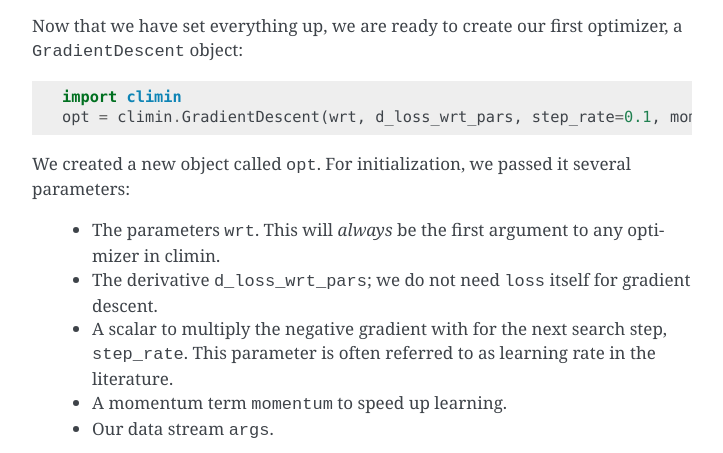
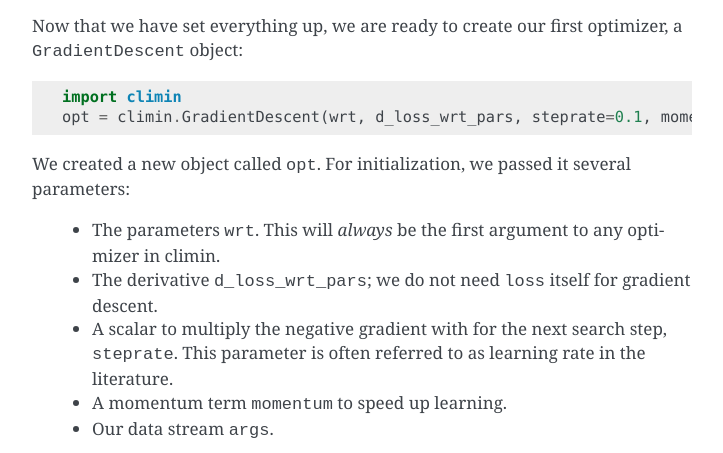
Before and after one commit to BRML/climin, a Sphinx documentation site: the page built from docs/source/tutorial.rst, in a window 1280 px wide and 900 px high, scrolled down 3491 px. Shown: the part 152-605 px from the top of the window, without its empty margins (388-1111 px from the left). Built offline with Sphinx 7.4.7, drawn with Linux system fonts in a browser that asks for light colours; formulas are drawn with MathJax 3.

Commit message:
FIX: issue #14.
Thanks at @dhammack for the catch.

```diff
--- a/docs/source/tutorial.rst
+++ b/docs/source/tutorial.rst
@@ -201,7 +201,7 @@
 .. testcode:: [tutorial]
 
    import climin
-   opt = climin.GradientDescent(wrt, d_loss_wrt_pars, step_rate=0.1, momentum=.95, args=args)
+   opt = climin.GradientDescent(wrt, d_loss_wrt_pars, steprate=0.1, momentum=.95, args=args)
 
 We created a new object called ``opt``. For initialization, we passed it
 several parameters:
@@ -211,7 +211,7 @@
  - The derivative ``d_loss_wrt_pars``; we do not need ``loss`` itself for
    gradient descent.
  - A scalar to multiply the negative gradient with for the next search step,
-   ``step_rate``. This parameter is often referred to as learning rate in the
+   ``steprate``. This parameter is often referred to as learning rate in the
    literature.
  - A momentum term ``momentum`` to speed up learning.
  - Our data stream ``args``.
```
